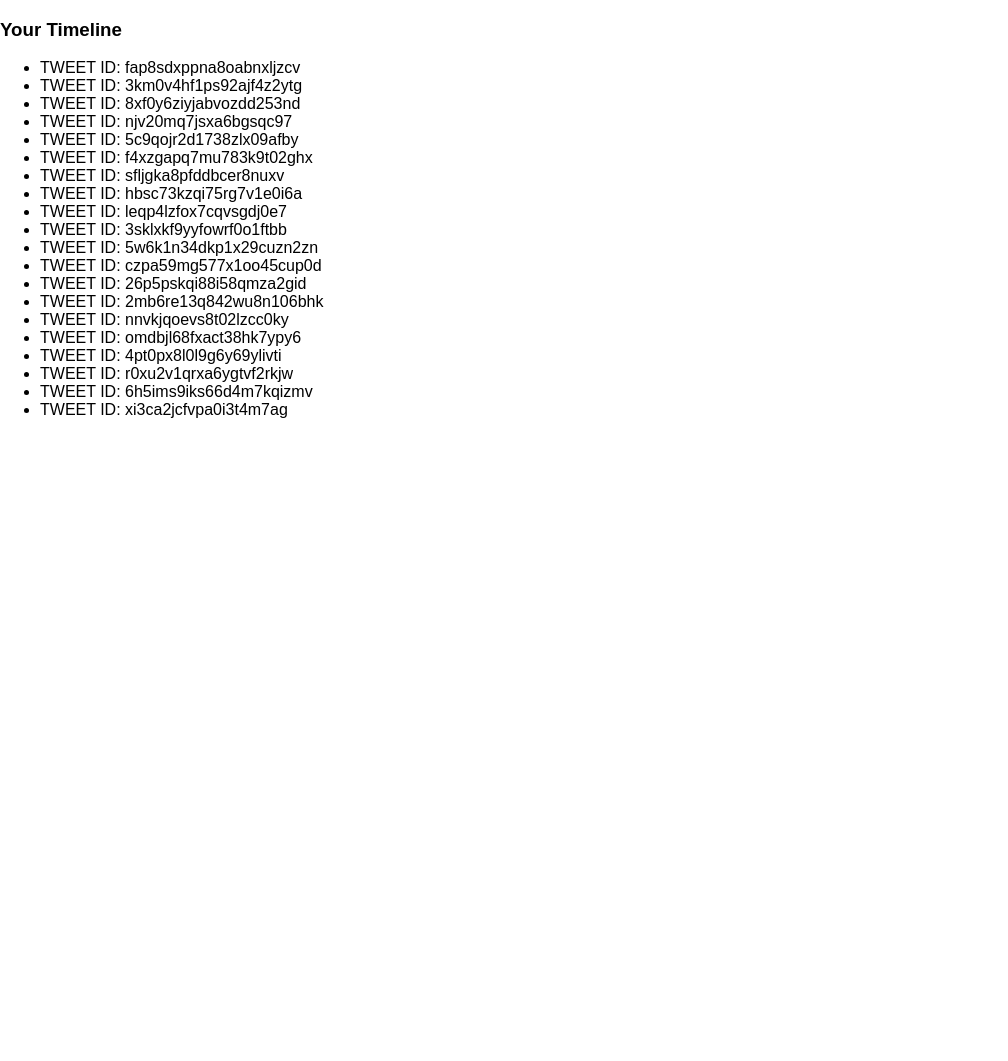
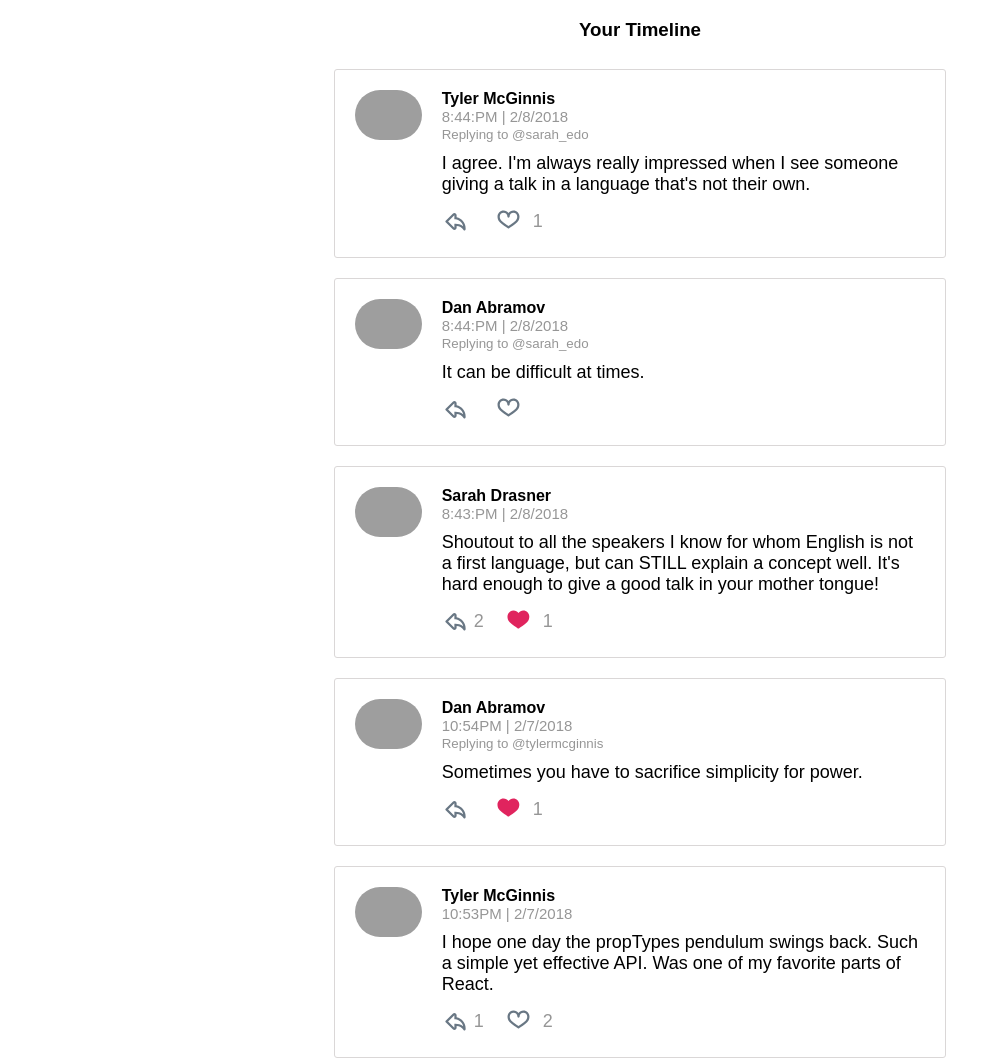
Before and after one commit to dinoxas/fake-twitter, a React app: page / in a window 1280 px wide. Shown: the top 1061 px of the page, without its empty margins (0-1008 px from the left). Before the commit the page ends 800 px from the top, so only its background shows below. Built offline with nearby package versions, Linux system fonts and the light colour scheme; grey boxes are pictures that could not be loaded.

Commit message:
Created a Tweet component and its UI to render tweets from the store

```diff
--- a/package.json
+++ b/package.json
@@ -5,6 +5,7 @@
   "dependencies": {
     "react": "^16.2.0",
     "react-dom": "^16.2.0",
+    "react-icons": "^3.9.0",
     "react-redux": "^7.1.3",
     "react-scripts": "1.1.1",
     "redux": "^4.0.5",
--- a/src/components/Dashboard.js
+++ b/src/components/Dashboard.js
@@ -1,15 +1,16 @@
 import React, { Component } from "react";
 import { connect } from "react-redux";
+import Tweet from "./Tweet";
 
 class Dashboard extends Component {
   render() {
     return (
       <div>
         <h3 className="center">Your Timeline</h3>
-        <ul className="dashboard-list">
+        <ul>
           {this.props.tweetIds.map(id => (
             <li key={id}>
-              <div>TWEET ID: {id}</div>
+              <Tweet id={id} />
             </li>
           ))}
         </ul>
--- /dev/null
+++ b/src/components/Tweet.js
@@ -0,0 +1,79 @@
+import React, { Component } from "react";
+import { connect } from "react-redux";
+import { formatTweet, formatDate } from "../utils/helpers";
+import {
+  TiArrowBackOutline,
+  TiHeartOutline,
+  TiHeartFullOutline
+} from "react-icons/ti";
+class Tweet extends Component {
+  handleLike = e => {
+    e.preventDefault();
+
+    console.log("handleLink fired");
+  };
+  toParent = (e, id) => {
+    e.preventDefault();
+    console.log("toParent fired");
+  };
+  render() {
+    const { tweet } = this.props;
+
+    if (tweet === null) {
+      return <p>This Tweet does not existd</p>;
+    }
+    const {
+      name,
+      avatar,
+      timestamp,
+      text,
+      hasLiked,
+      likes,
+      replies,
+      parent
+    } = tweet;
+    return (
+      <div className="tweet">
+        <img src={avatar} alt={`Avatar of ${name}`} className="avatar" />
+        <div className="tweet-info">
+          <div>
+            <span>{name}</span>
+            <div>{formatDate(timestamp)}</div>
+            {parent && (
+              <button
+                className="replying-to"
+                onClick={e => this.toParent(e, parent.id)}
+              >
+                Replying to @{parent.author}
+              </button>
+            )}
+            <p>{text}</p>
+          </div>
+          <div className="tweet-icons">
+            <TiArrowBackOutline className="tweet-icon" />
+            <span>{replies !== 0 && replies}</span>
+            <button className="heart-button" onClick={this.handleLike}>
+              {hasLiked === true ? (
+                <TiHeartFullOutline color="#e0245e" className="tweet-icon" />
+              ) : (
+                <TiHeartOutline className="tweet-icon" />
+              )}
+            </button>
+            <span>{likes !== 0 && likes}</span>
+          </div>
+        </div>
+      </div>
+    );
+  }
+}
+function mapStateToProps({ authedUser, users, tweets }, { id }) {
+  const tweet = tweets[id];
+  const parentTweet = tweet ? tweets[tweet.replyingTo] : null;
+  return {
+    authedUser,
+    tweet: tweet
+      ? formatTweet(tweet, users[tweet.author], authedUser, parentTweet)
+      : null
+  };
+}
+export default connect(mapStateToProps)(Tweet);
--- a/src/index.css
+++ b/src/index.css
@@ -3,3 +3,87 @@ body {
   padding: 0;
   font-family: sans-serif;
 }
+
+.center {
+  text-align: center;
+}
+
+ul {
+  padding-left: 0;
+}
+
+li {
+  list-style-type: none;
+  padding: 10px;
+  text-decoration: none;
+}
+
+.avatar {
+  height: 50px;
+  border-radius: 25px;
+  margin: 10px;
+}
+
+.tweet {
+  width: 100%;
+  max-width: 590px;
+  padding: 10px;
+  display: flex;
+  margin: 0 auto;
+  border: 1px solid #dad7d7;
+  border-radius: 3px;
+  cursor: pointer;
+}
+
+.tweet-info {
+  margin: 10px;
+  display: flex;
+  flex-direction: column;
+}
+
+.tweet-info > div > span:first-child {
+  font-weight: bold;
+  margin-right: 5px;
+}
+.tweet-info > div > span:nth-child(2) {
+  color: #969696;
+  font-size: 16px;
+}
+.tweet-info > div > div {
+  color: #969696;
+  font-size: 15px;
+}
+.tweet-info > div > p {
+  font-size: 18px;
+  margin: 10px 0;
+}
+.tweet-icons {
+  display: flex;
+  align-items: center;
+}
+.tweet-icons > span {
+  color: #969696;
+  margin: 0 15px 0 5px;
+  font-size: 18px !important;
+}
+.tweet-icon {
+  font-size: 27px;
+  color: #697784;
+}
+.tweet-icon:hover {
+  color: #00b5d6;
+  cursor: pointer;
+}
+.replying-to {
+  border: none;
+  background: transparent;
+  margin: 0;
+  padding: 0;
+  color: #969696;
+  cursor: pointer;
+}
+
+.heart-button {
+  background: transparent;
+  border: none;
+}
--- a/src/index.js
+++ b/src/index.js
@@ -9,6 +9,8 @@ import middleware from "./middleware";
 
 const store = createStore(reducer, middleware);
 
+console.log("getstate", store.getState());
+
 ReactDOM.render(
   <Provider store={store}>
     <App />
```
Also changed, not shown: 1 other file.
